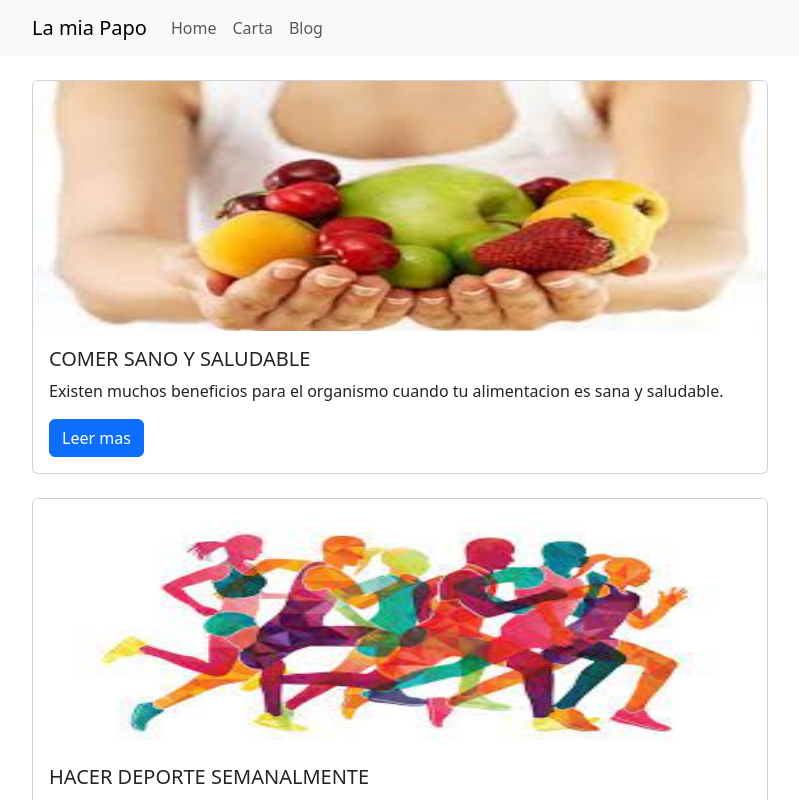
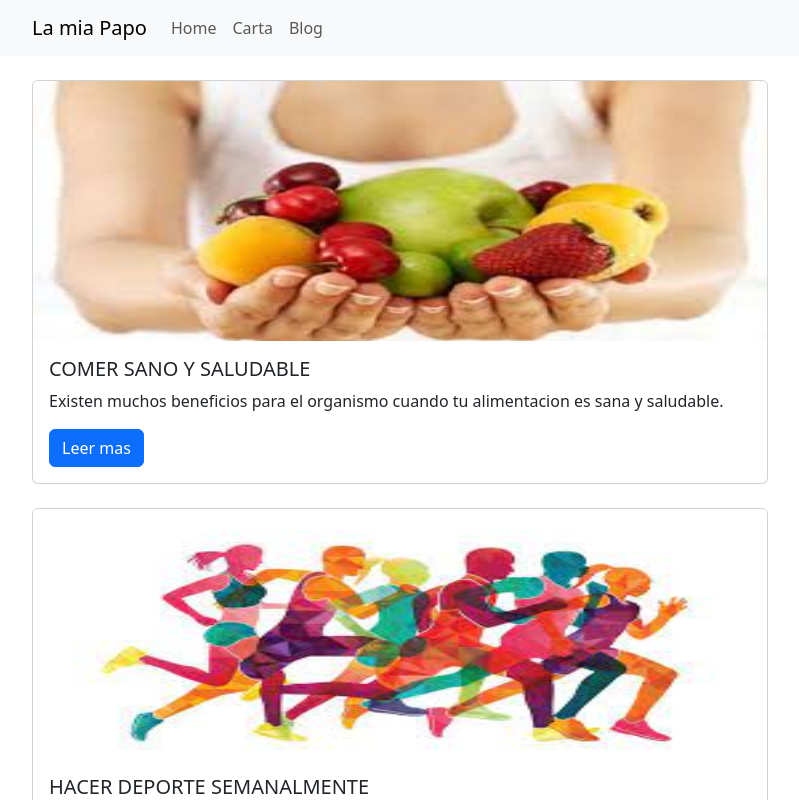
Before and after one commit to Cristianibanezvillarroel/ProyectoRestauranteCristianIbanez, a React (Vite) app: page /blog in a window 1280 px wide. Shown: the top 800 px of the page, without its empty margins (50-849 px from the left). Built offline with nearby package versions, Linux system fonts and the light colour scheme.

Commit message:
se modifico un tamano en imagen de blog1

```diff
--- a/src/post/Post1.jsx
+++ b/src/post/Post1.jsx
@@ -10,7 +10,7 @@ export const Post1 = () => {
                 src=
                 "/src/assets/Frutas.jpg"
                 width={20}
-                height={250}
+                height={260}
             />
             <Card.Body>
                 <Card.Title>COMER SANO Y SALUDABLE</Card.Title>
```
